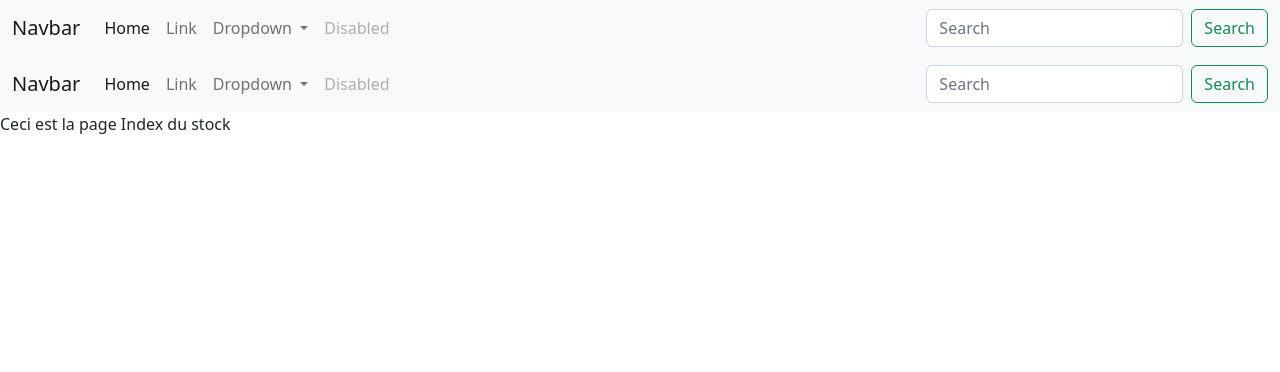
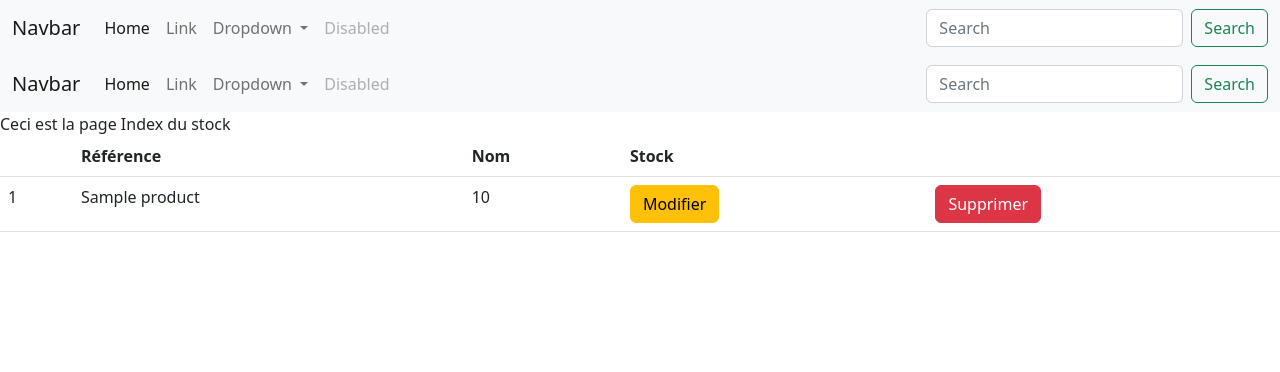
Before and after one commit to matgiard/best-wines, a PHP site: template src/views/employe/stock/index.php in a window 1280 px wide. Shown: the top 372 px of the page. Run offline with PHP 8.4, Linux system fonts and the light colour scheme; the template is opened without the code that fills it: most values are stand-ins (such as "Sample title", 1, 10 or a date in 2020).

Commit message:
Ajout de la page stock/index

```diff
--- a/src/controllers/StockController.php
+++ b/src/controllers/StockController.php
@@ -15,8 +15,10 @@ class StockController extends Controller
     public function showAll()
     {
 
+        $product = new Product();
 
-        $this->renderView('employe/stock/index');
+        $products = $product->findAll();
+        $this->renderView('employe/stock/index', compact('products'));
     }
 
 
--- a/src/views/employe/stock/index.php
+++ b/src/views/employe/stock/index.php
@@ -1 +1,38 @@
 <div>Ceci est la page Index du stock</div>
+
+<table class="table">
+    <thead>
+        <tr>
+            <th scope="col"></th>
+            <th scope="col">Référence</th>
+            <th scope="col">Nom</th>
+            <th scope="col">Stock</th>
+            <th></th>
+        </tr>
+    </thead>
+
+    <tbody>
+        <form action="" method="POST">
+
+            <?php
+            foreach ($products as $product) : ?>
+                <tr>
+                    <td><?= $product['id'] ?></td>
+                    <td><?= $product['name'] ?></td>
+                    <td><?= $product['stock'] ?></td>
+
+                    <td>
+                        <a href="edit.php?id=<?= $product['id'] ?>" class="btn btn-warning">Modifier</a>
+                    </td>
+                    <td>
+                        <a href="delete.php?id=<?= $product['id'] ?>" class="btn btn-danger">Supprimer</a>
+                    </td>
+
+                </tr>
+
+            <?php endforeach; ?>
+
+        </form>
+    </tbody>
+
+</table>
```
Also changed, not shown: src/views/product/insert.php (deleted, +0 -34 lines).
